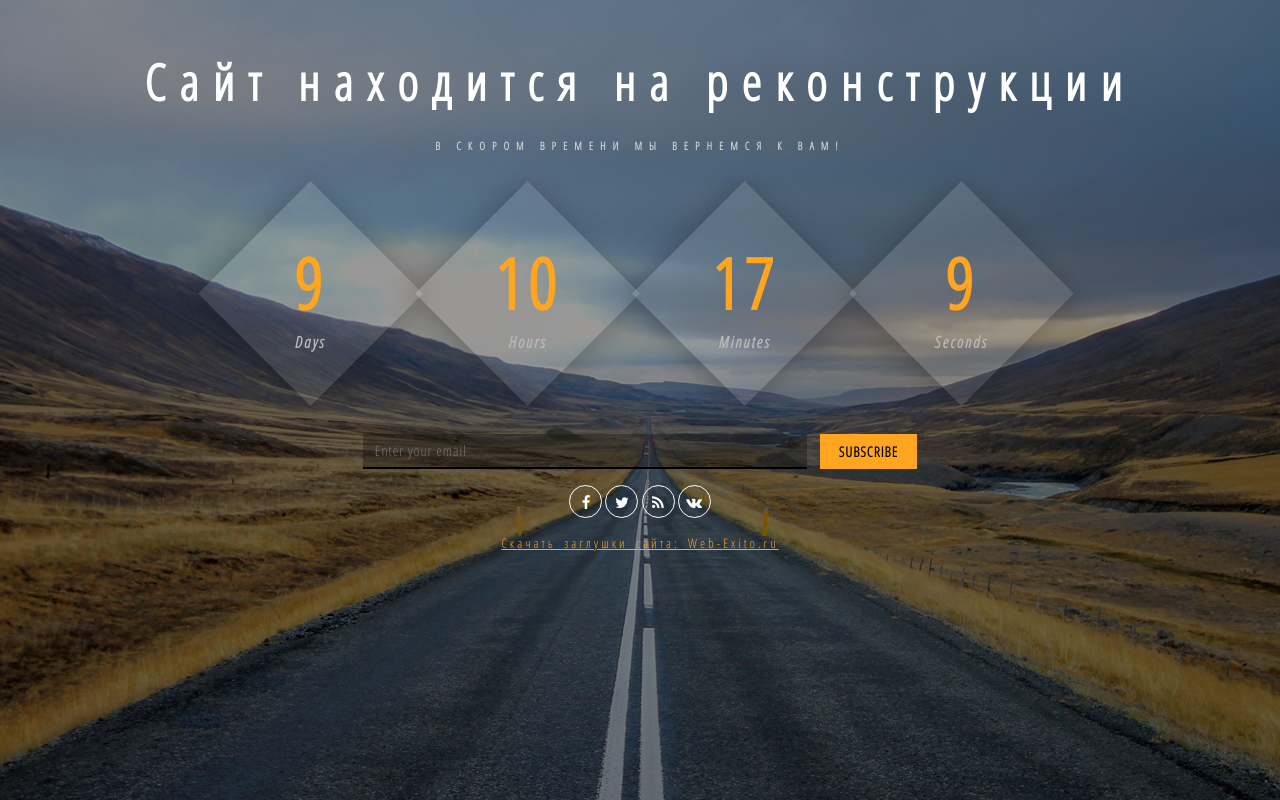
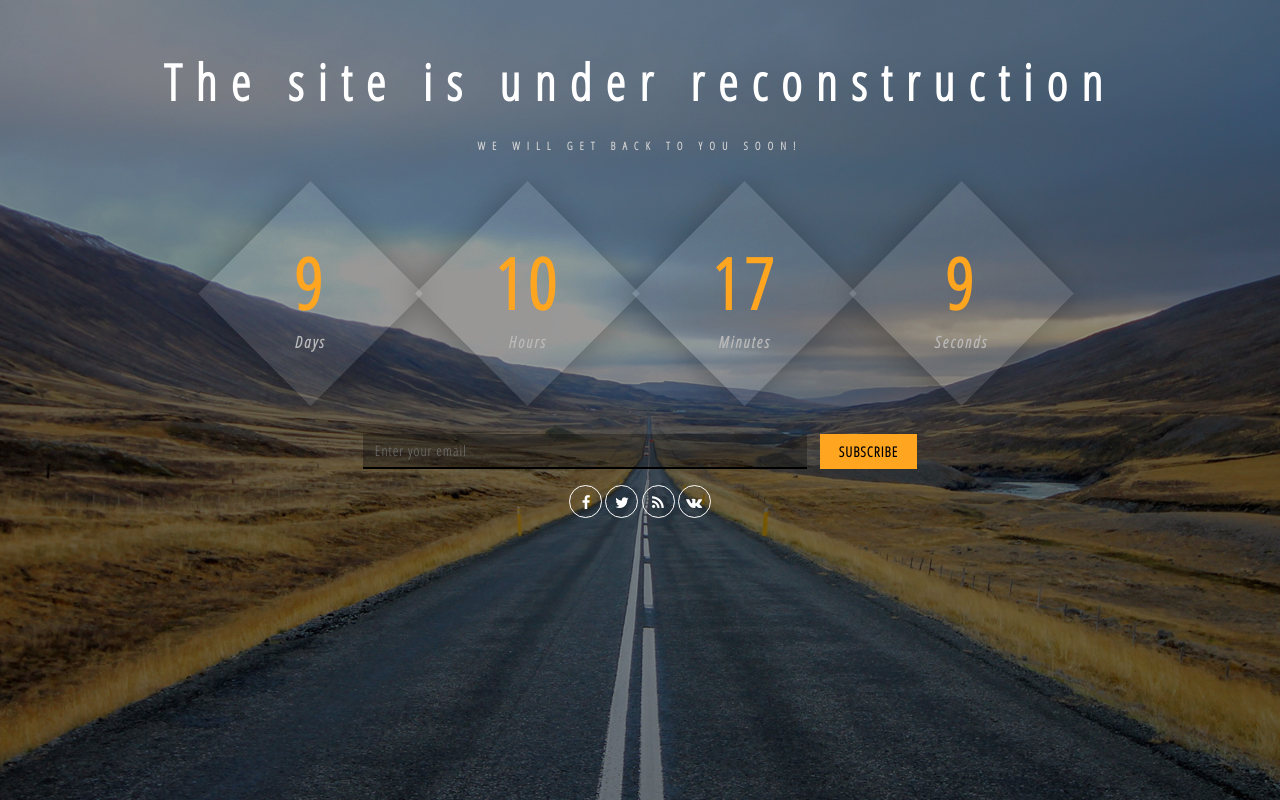
Before and after one commit to Artanovskaya/lavatti.com, a plain HTML site: page index.html in a window 1280 px wide. Drawn offline with Linux system fonts and the light colour scheme.

Commit message:
Update index.html

```diff
--- a/index.html
+++ b/index.html
@@ -32,8 +32,8 @@ License URL: http://creativecommons.org/licenses/by/3.0/
 
 <div class="count-center">
 <div class="top">
-<h1>Сайт находится на реконструкции</h1>
-<h2>В скором времени мы вернемся к Вам!</h2>
+<h1>The site is under reconstruction</h1>
+<h2>We will get back to you soon!</h2>
 </div>
 <!--countdown-->
 <div class="count-time">
@@ -72,7 +72,7 @@ License URL: http://creativecommons.org/licenses/by/3.0/
 
 
 <div class="copyright">
-	<p><a href="https://web-exito.ru/html-zaglushki-dlya-sajta/">Скачать заглушки сайта: Web-Exito.ru</a></p>
+	<p></p>
 				</div>
 </div>
 
```
